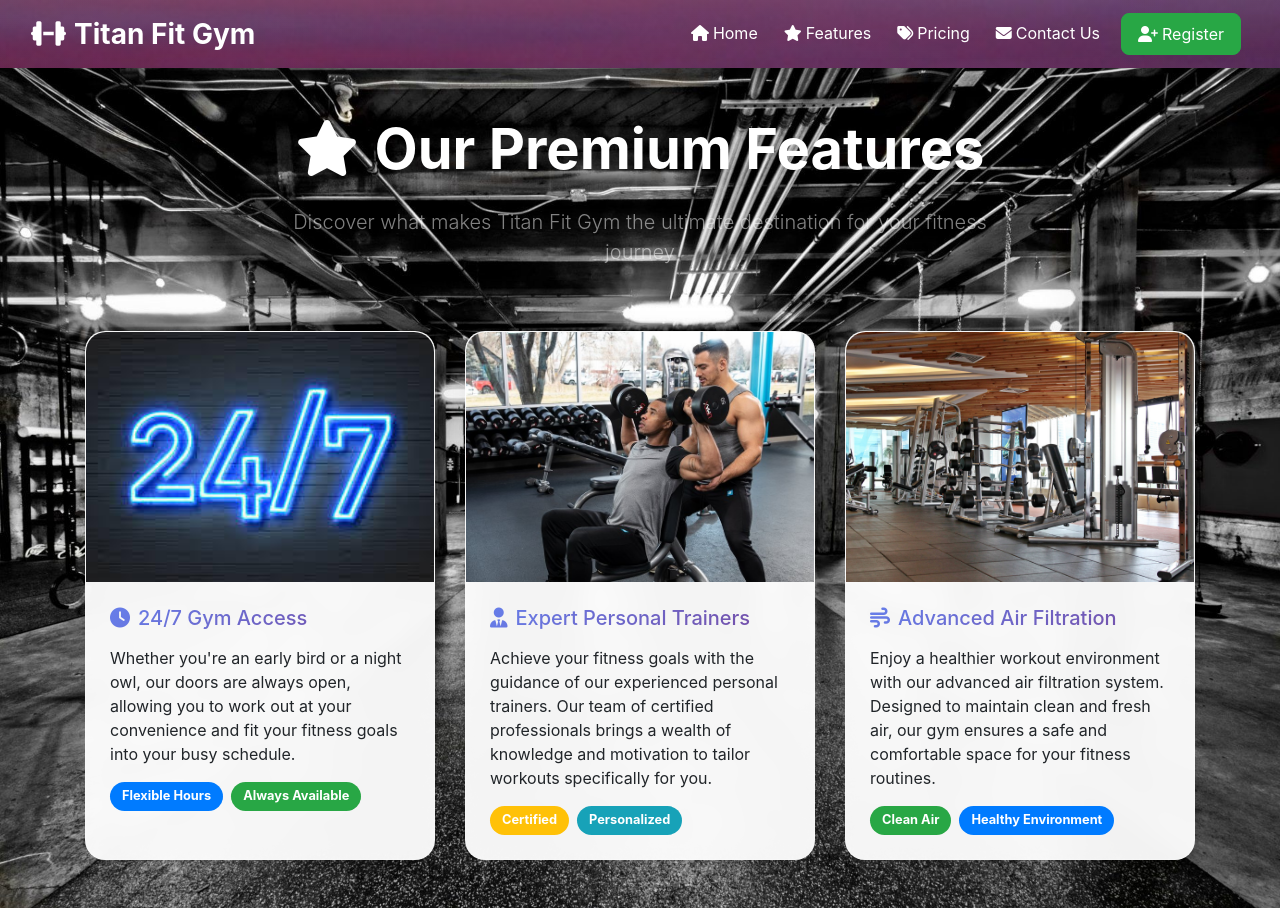
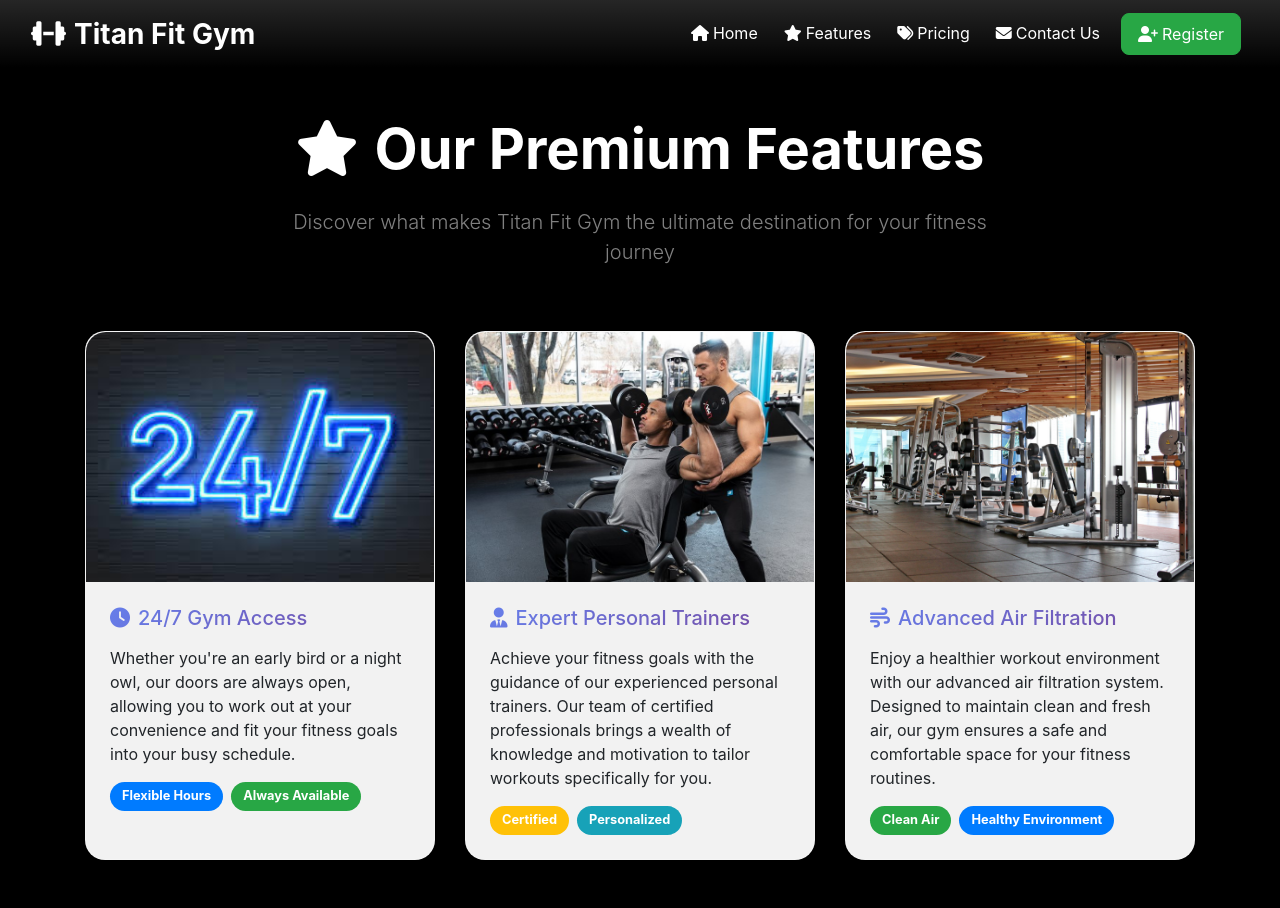
Before and after one commit to Doni-0014/Gym_Website, an Angular app: page /features in a window 1280 px wide. Built offline with nearby package versions, Linux system fonts and the light colour scheme.

Commit message:
Errors rectified

```diff
--- a/src/app/components/contactus.component.html
+++ b/src/app/components/contactus.component.html
@@ -5,10 +5,7 @@
 </head>
 <style>
     body {
-            background-image: url('/assets/images/contactus.jpg');
-            background-size: cover;
-            /* background-position: center;  */
-            /* background-repeat: no-repeat;  */
+            background: #000000;
         }
     header {
       color: #fff;
--- a/src/app/components/features.component.html
+++ b/src/app/components/features.component.html
@@ -7,11 +7,7 @@
     <link href="https://maxcdn.bootstrapcdn.com/bootstrap/4.5.2/css/bootstrap.min.css" rel="stylesheet">
     <style>
         body {
-            background-image: url('/assets/images/features.jpg');
-            background-size: cover;
-            background-position: center;
-            background-repeat: no-repeat;
-            background-attachment: fixed;
+            background: #000000;
         }
 
         .feature-image-container {
--- a/src/app/components/five-hundred-pricing.component.html
+++ b/src/app/components/five-hundred-pricing.component.html
@@ -7,10 +7,7 @@
     <link href="https://cdn.jsdelivr.net/npm/bootstrap@5.3.3/dist/css/bootstrap.min.css" rel="stylesheet" integrity="sha384-QWTKZyjpPEjISv5WaRU9OFeRpok6YctnYmDr5pNlyT2bRjXh0JMhjY6hW+ALEwIH" crossorigin="anonymous">
     <style>
       body {
-            background-image: url('/assets/images/air.jpg');
-            background-size: cover;
-            background-position: center;
-            background-repeat: no-repeat;
+            background: #000000;
         }
 
     </style>
--- a/src/app/components/home.component.html
+++ b/src/app/components/home.component.html
@@ -36,10 +36,7 @@
 .hero-section {
     position: relative;
     min-height: 100vh;
-    background: url('/assets/images/features.jpg');
-    background-size: cover;
-    background-position: center;
-    background-attachment: fixed;
+    background: #000000;
     display: flex;
     align-items: center;
 }
--- a/src/app/components/one-thousand-pricing.component.html
+++ b/src/app/components/one-thousand-pricing.component.html
@@ -7,10 +7,7 @@
     <link href="https://cdn.jsdelivr.net/npm/bootstrap@5.3.3/dist/css/bootstrap.min.css" rel="stylesheet" integrity="sha384-QWTKZyjpPEjISv5WaRU9OFeRpok6YctnYmDr5pNlyT2bRjXh0JMhjY6hW+ALEwIH" crossorigin="anonymous">
     <style>
       body {
-            background-image: url('/assets/images/air.jpg');
-            background-size: cover;
-            background-position: center;
-            background-repeat: no-repeat;
+            background: #000000;
         }
 
     </style>
--- a/src/app/components/pricing.component.html
+++ b/src/app/components/pricing.component.html
@@ -7,11 +7,7 @@
     <link href="https://cdn.jsdelivr.net/npm/bootstrap@5.3.3/dist/css/bootstrap.min.css" rel="stylesheet" integrity="sha384-QWTKZyjpPEjISv5WaRU9OFeRpok6YctnYmDr5pNlyT2bRjXh0JMhjY6hW+ALEwIH" crossorigin="anonymous">
     <style>
         body {
-            background-image: url('/assets/images/pricingImage.jpg');
-            background-size: cover;
-            background-position: center;
-            background-repeat: no-repeat;
-            background-attachment: fixed;
+            background: #000000;
         }
 
         .pricing-section {
--- a/src/app/components/registration.component.html
+++ b/src/app/components/registration.component.html
@@ -7,10 +7,7 @@
     <link href="https://cdn.jsdelivr.net/npm/bootstrap@5.3.3/dist/css/bootstrap.min.css" rel="stylesheet" integrity="sha384-QWTKZyjpPEjISv5WaRU9OFeRpok6YctnYmDr5pNlyT2bRjXh0JMhjY6hW+ALEwIH" crossorigin="anonymous">
     <style>
       body {
-            background-image: url('/assets/images/air.jpg');
-            background-size: cover;
-            background-position: center;
-            background-repeat: no-repeat;
+            background: #000000;
         }
 
     </style>
--- a/src/app/components/two-thousand-pricing.component.html
+++ b/src/app/components/two-thousand-pricing.component.html
@@ -7,10 +7,7 @@
     <link href="https://cdn.jsdelivr.net/npm/bootstrap@5.3.3/dist/css/bootstrap.min.css" rel="stylesheet" integrity="sha384-QWTKZyjpPEjISv5WaRU9OFeRpok6YctnYmDr5pNlyT2bRjXh0JMhjY6hW+ALEwIH" crossorigin="anonymous">
     <style>
       body {
-            background-image: url('/assets/images/air.jpg');
-            background-size: cover;
-            background-position: center;
-            background-repeat: no-repeat;
+            background: #000000;
         }
 
     </style>
--- a/src/styles.css
+++ b/src/styles.css
@@ -14,12 +14,7 @@ body {
 
 .app-container {
   min-height: 100vh;
-  background: linear-gradient(135deg, rgba(102, 126, 234, 0.1) 0%, rgba(118, 75, 162, 0.1) 100%),
-              url('/assets/images/bgImage.jpg');
-  background-size: cover;
-  background-position: center;
-  background-attachment: fixed;
-  background-repeat: no-repeat;
+  background: #000000;
 }
 
 .content-wrapper {
```
